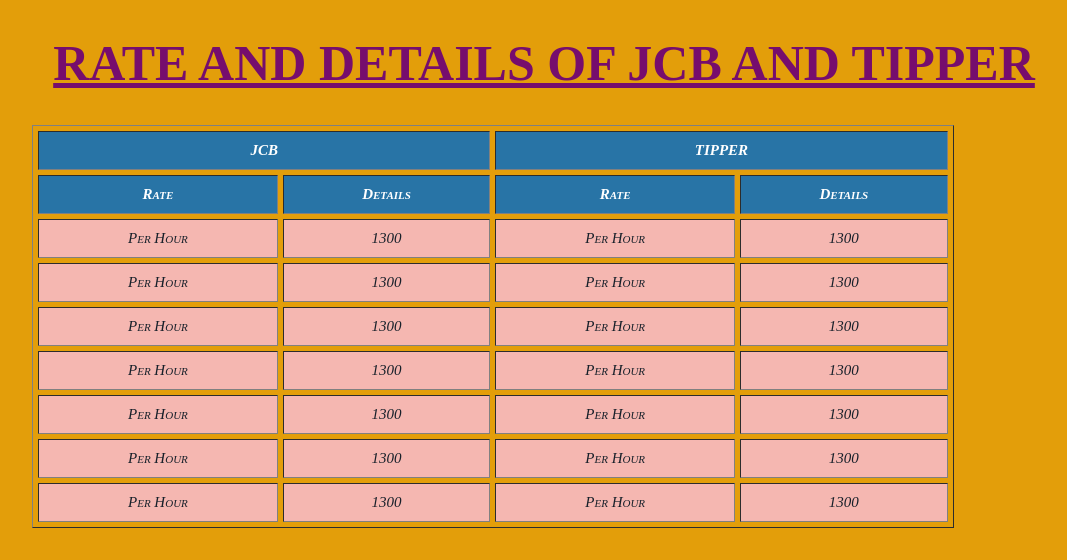
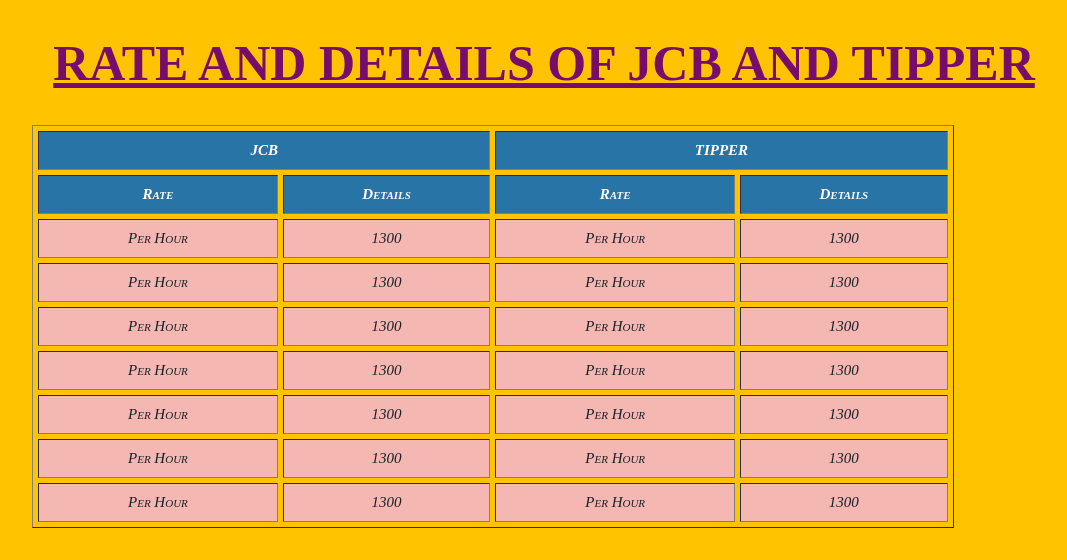
Before and after one commit to AmruthaBinu/3C03CSC, a plain HTML site: page rate.html in a window 1280 px wide. Shown: the whole page, without its empty margins (96-1163 px from the left). Drawn offline with Linux system fonts and the light colour scheme.

Commit message:
Update rate.html

```diff
--- a/rate.html
+++ b/rate.html
@@ -5,7 +5,7 @@
 
  <link rel="stylesheet" type="text/css" href="sample.css" />
  </head>
- <body  id="para" style="background-color:#E39E0A">
+ <body  id="para" style="background-color:#FFC300">
  <div id="bs">
    <h1><u>RATE AND DETAILS OF JCB AND TIPPER</u></h1>
     <table  border="1"  cellpadding="10"  cellspacing="5"  width="90%" >
```
